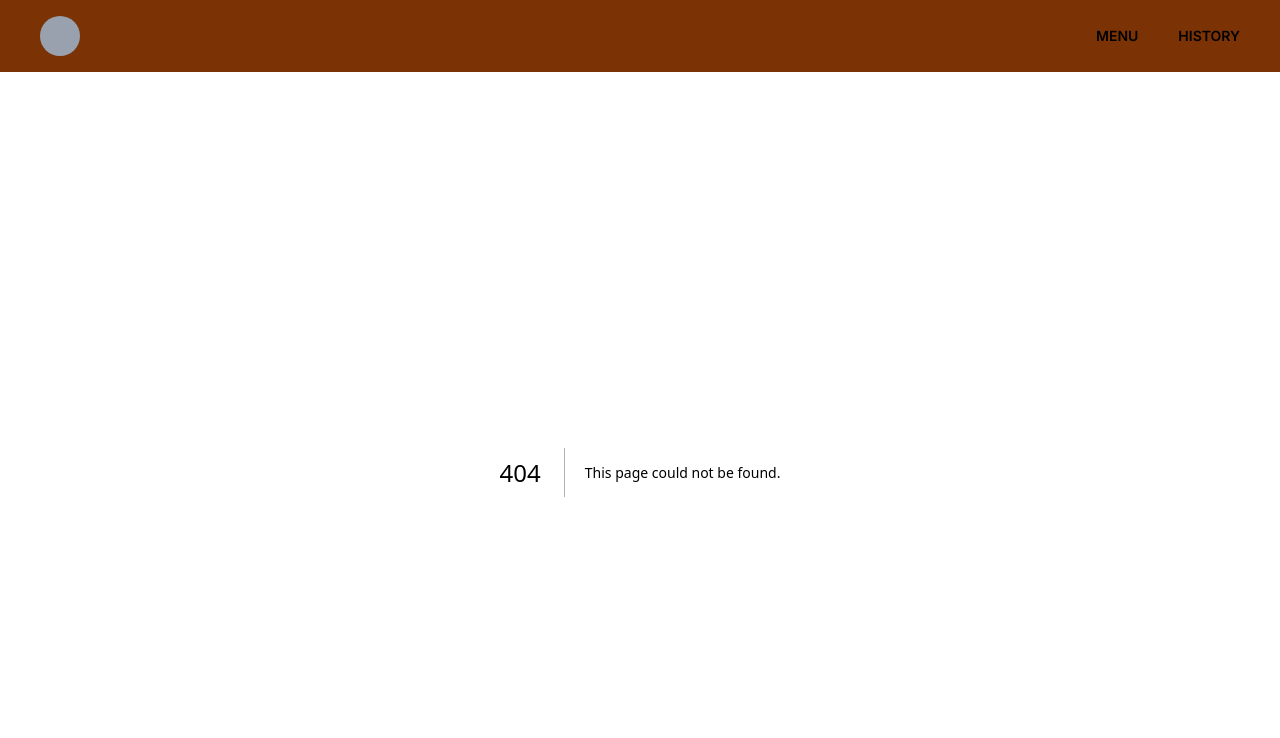
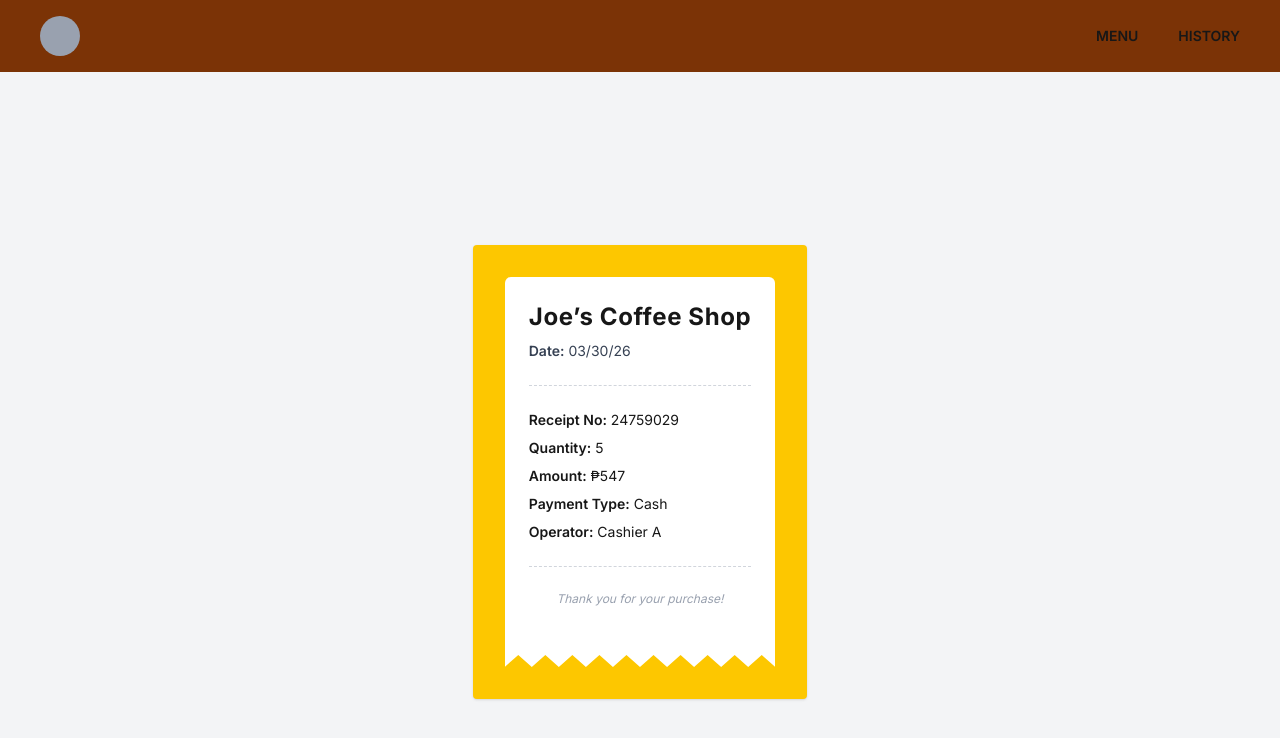
Before and after one commit to Lunalyna2/Joe-s-Coffee-Shop, a Next.js app: page /receipt/24759029 in a window 1280 px wide. Before the commit this address had no page. Shown: the top 738 px of the page. Built offline with nearby package versions, Linux system fonts and the light colour scheme.

Commit message:
feat(receipt): implement receipt page with mock order lookup and styled card featuring zigzag edge

```diff
--- /dev/null
+++ b/app/receipt/[id]/ReceiptCard.tsx
@@ -0,0 +1,81 @@
+"use client";
+
+type Order = {
+  date: string;
+  receiptNo: string;
+  quantity: number;
+  amount: number;
+  paymentType: string;
+  operator: string;
+};
+
+export default function ReceiptCard({ order }: { order: Order }) {
+  return (
+    <div className="w-full max-w-md bg-white rounded-t-md p-6 relative overflow-hidden">
+      {/* Header */}
+      <div className="mb-4">
+        <h1 className="text-2xl font-bold tracking-wide text-center">
+          Joe’s Coffee Shop
+        </h1>
+        <div className="flex justify-start mt-2">
+          <p className="text-sm text-gray-700">
+            <span className="font-semibold">Date:</span> {order.date}
+          </p>
+        </div>
+      </div>
+
+      {/* Dashed separator */}
+      <div className="w-full border-t border-dashed border-gray-300 my-6"></div>
+
+      {/* Receipt Details */}
+      <div className="space-y-2 text-sm">
+        <p>
+          <span className="font-semibold">Receipt No:</span> {order.receiptNo}
+        </p>
+        <p>
+          <span className="font-semibold">Quantity:</span> {order.quantity}
+        </p>
+        <p>
+          <span className="font-semibold">Amount:</span> ₱{order.amount}
+        </p>
+        <p>
+          <span className="font-semibold">Payment Type:</span>{" "}
+          {order.paymentType}
+        </p>
+        <p>
+          <span className="font-semibold">Operator:</span> {order.operator}
+        </p>
+      </div>
+
+      {/* Dashed separator */}
+      <div className="w-full border-t border-dashed border-gray-300 my-6"></div>
+
+      {/* Footer */}
+      <div className="text-center">
+        <p className="text-xs text-gray-400 mt-2 italic">
+          Thank you for your purchase!
+        </p>
+        <h2 className="text-sm text-gray-400 font-bold mt-4">BrewFlow</h2>
+      </div>
+
+      {/* Zigzag receipt bottom */}
+      <div className="absolute bottom-0 left-0 w-full h-10 bg-white">
+        <div
+          className="w-full h-full bg-yellow-400"
+          style={{
+            clipPath: `
+              polygon(
+              0% 100%, 5% 70%, 10% 100%, 15% 70%,
+              20% 100%, 25% 70%, 30% 100%, 35% 70%,
+              40% 100%, 45% 70%, 50% 100%, 55% 70%,
+              60% 100%, 65% 70%, 70% 100%, 75% 70%,
+              80% 100%, 85% 70%, 90% 100%, 95% 70%,
+              100% 100%
+              )
+            `,
+          }}
+        ></div>
+      </div>
+    </div>
+  );
+}
--- /dev/null
+++ b/app/receipt/[id]/page.tsx
@@ -0,0 +1,60 @@
+import ReceiptCard from "./ReceiptCard";
+// import { getOrderById } from "@/app/lib/orders"; {/* real data*/}
+
+{
+  /* mock data source*/
+}
+async function getOrders() {
+  return [
+    {
+      date: "03/30/26",
+      receiptNo: "24759029",
+      quantity: 5,
+      amount: 547,
+      paymentType: "Cash",
+      operator: "Cashier A",
+    },
+    {
+      date: "03/31/26",
+      receiptNo: "24759030",
+      quantity: 2,
+      amount: 200,
+      paymentType: "Card",
+      operator: "Cashier B",
+    },
+  ];
+}
+{
+  /* real data*/
+}
+// export default function ReceiptPage({ params }: { params: { id: string } }) {
+//   const order = await  getOrderById(params.id);
+// }
+
+{
+  /*function for mock data*/
+}
+export default async function ReceiptPage(props: {
+  params: Promise<{ id: string }>;
+}) {
+  const { id } = await props.params; // extract id from url
+  const orders = await getOrders(); // get mock data
+  const order = orders.find((o) => o.receiptNo === id); //find  matching receipt
+
+  if (!order) {
+    return (
+      <div className="flex items-center justify-center min-h-screen">
+        <p className="text-red-600 text-lg">Receipt not found</p>
+      </div>
+    );
+  }
+
+  return (
+    <div className="flex items-center justify-center min-h-screen bg-gray-100">
+      {/*  yellow background wrapper */}
+      <div className="bg-yellow-400 p-8 rounded-sm shadow-sm">
+        <ReceiptCard order={order} />
+      </div>
+    </div>
+  );
+}
```
